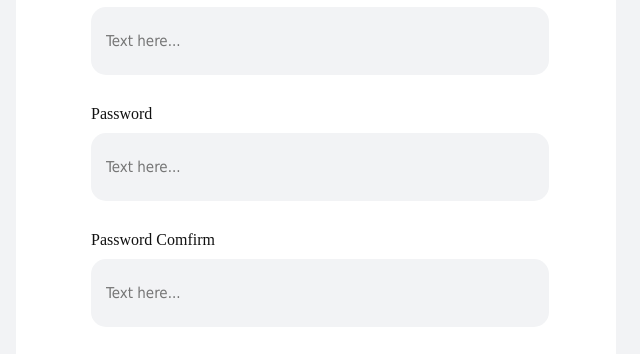
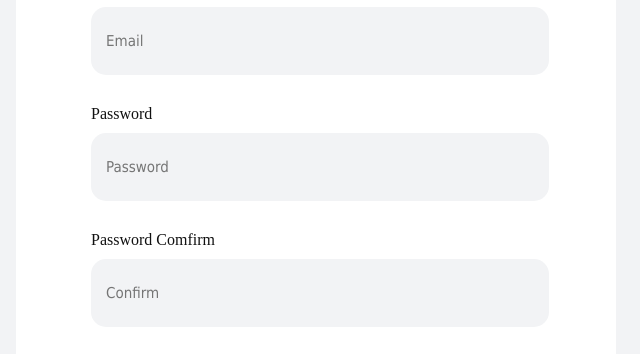
Before and after one commit to andien911pro/Dev, a plain HTML site: page recipe/signin_form.html in a window 1280 px wide. Shown: the part 401-755 px from the top of the page, 332-972 px from the left. Drawn offline with Linux system fonts and the light colour scheme.

Commit message:
update repos

```diff
--- a/recipe/signin_form.html
+++ b/recipe/signin_form.html
@@ -18,13 +18,13 @@
         <div class="signup_or"><span>Or</span></div>
 
         <label for="email" class="signup_label">Email</label>
-        <input type="email" id="email" class="signup_input" placeholder="Text here...">
+        <input type="email" id="email" class="signup_input" placeholder="Email">
 
         <label for="password" class="signup_label">Password</label>
-        <input type="text" id="password" class="signup_input" placeholder="Text here...">
+        <input type="password" id="password" class="signup_input" placeholder="Password">
 
         <label for="passwordc" class="signup_label">Password Comfirm</label>
-        <input type="text" id="passwordc" class="signup_input" placeholder="Text here...">
+        <input type="password" id="passwordc" class="signup_input" placeholder="Confirm">
 
         <button class="signup_submit">Sign up</button>
         <p class="signup_already">
```
Also changed, not shown: recipe/signup_form.html (+2 -2 lines), recipe/style.css (+19 -0 lines).
